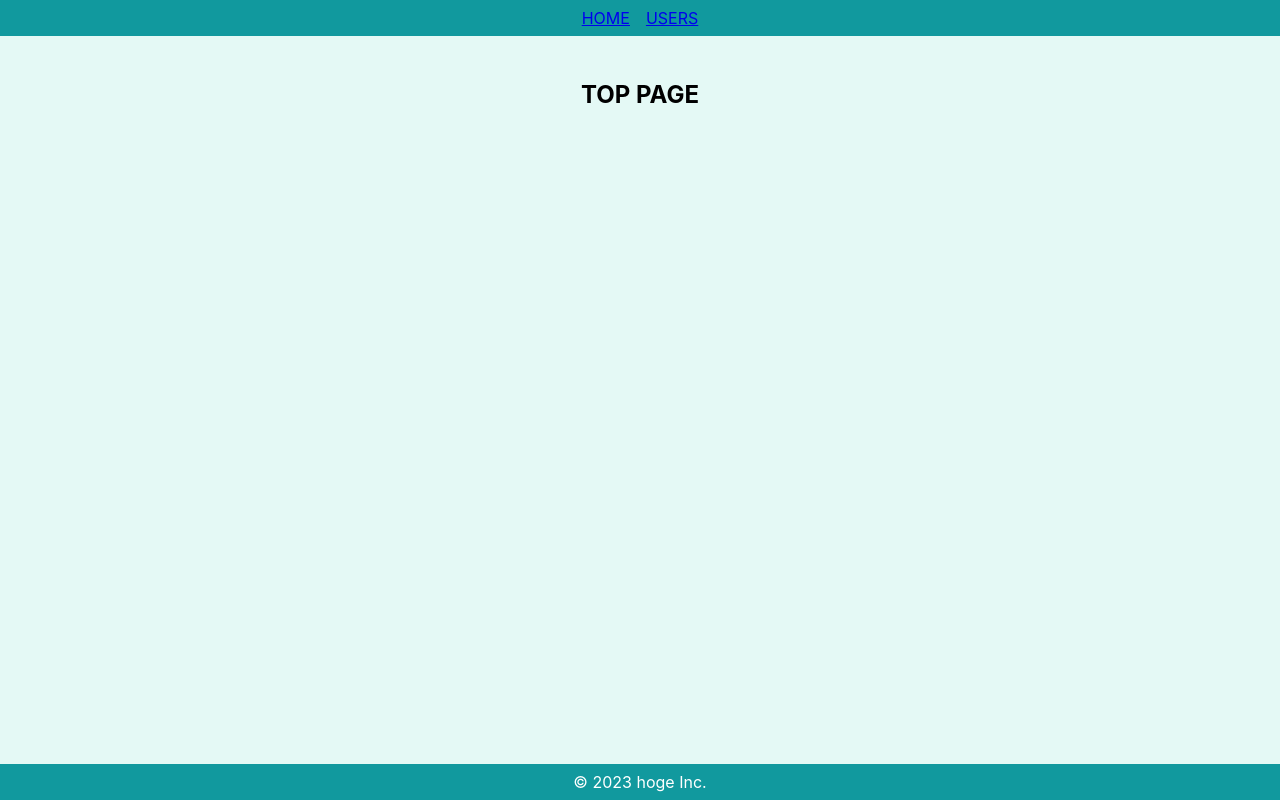
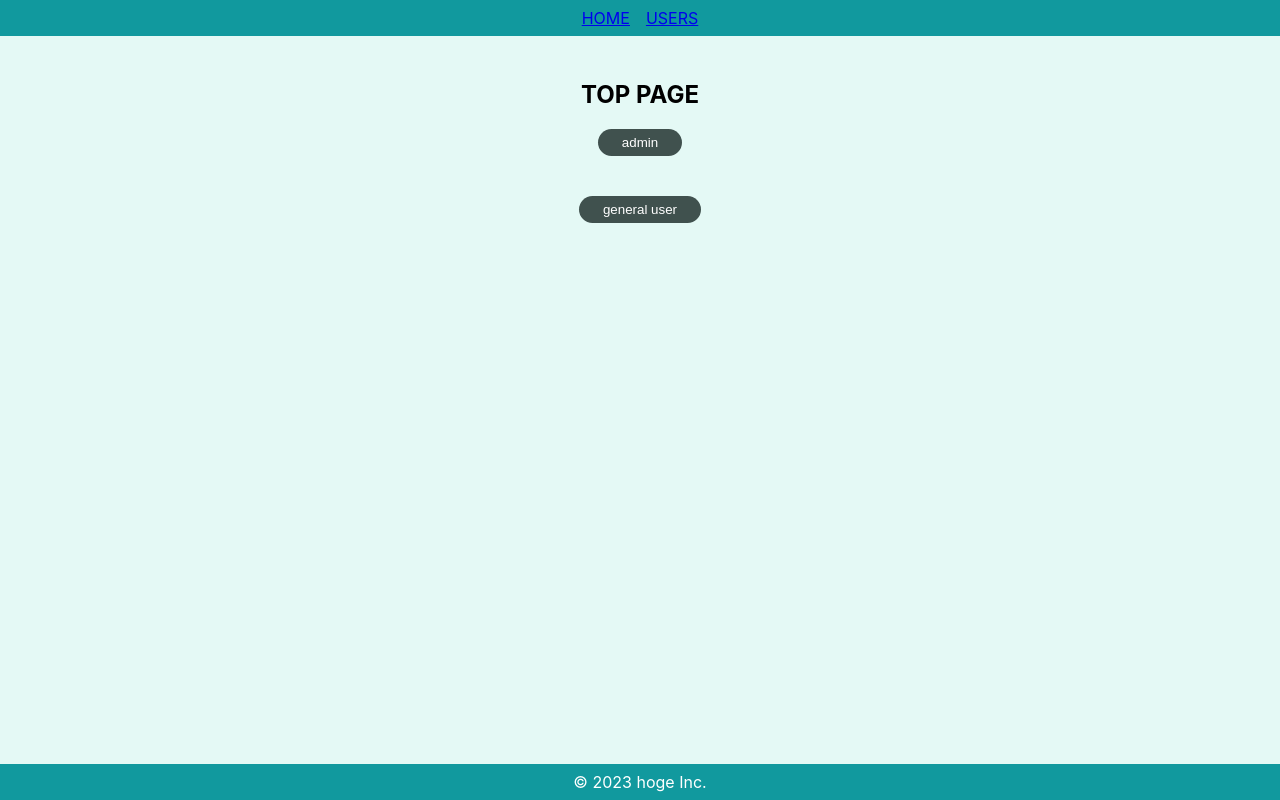
Before and after one commit to JunichiroKohari/react-play, a React (Create React App) app: page / in a window 1280 px wide. Built offline with nearby package versions, Linux system fonts and the light colour scheme.

Commit message:
props bucket relay

```diff
--- a/src/components/atoms/button/BaseButton.jsx
+++ b/src/components/atoms/button/BaseButton.jsx
@@ -1,6 +1,6 @@
 export const BaseButton = (props) => {
-  const { children } = props
+  const { children, onClick } = props
   return (
-    <button className="btn">{children}</button>
+    <button onClick={onClick} className="btn">{children}</button>
   )
 }
--- a/src/components/atoms/button/SecondaryButton.jsx
+++ b/src/components/atoms/button/SecondaryButton.jsx
@@ -1,8 +1,8 @@
 import { BaseButton } from "./BaseButton"
 
 export const SecondaryButton = (props) => {
-  const { children } = props
+  const { children, onClick } = props
   return (
-    <BaseButton className="secondary">{children}</BaseButton>
+    <BaseButton onClick={onClick} className="secondary">{children}</BaseButton>
   )
 }
--- a/src/components/molecules/user/UserIconWithName.jsx
+++ b/src/components/molecules/user/UserIconWithName.jsx
@@ -1,5 +1,5 @@
 export const UserIconWithName = (props) => {
-  const { image, name } = props
+  const { image, name, isAdmin } = props
   return (
     <div className="user-icon-with-name-container">
       <img
@@ -10,6 +10,7 @@ export const UserIconWithName = (props) => {
         src={image}
       />
       <p className="user-name">{name}</p>
+      {isAdmin && <span className="edit-link">edit</span>}
     </div>
   )
 }
--- a/src/components/organisms/user/UserCard.jsx
+++ b/src/components/organisms/user/UserCard.jsx
@@ -2,10 +2,10 @@ import { Card } from "../../atoms/card/Card"
 import { UserIconWithName } from "../../molecules/user/UserIconWithName"
 
 export const UserCard = (props) => {
-  const { user } = props
+  const { user, isAdmin } = props
   return (
     <Card>
-      <UserIconWithName image={user.image} name={user.name} />
+      <UserIconWithName image={user.image} name={user.name} isAdmin={isAdmin} />
       <dl className="profile-dl">
         <dt>メール</dt>
         <dd>{user.email}</dd>
--- a/src/components/pages/Top.jsx
+++ b/src/components/pages/Top.jsx
@@ -1,7 +1,17 @@
+import { SecondaryButton } from '../atoms/button/SecondaryButton'
+import { useHistory } from 'react-router-dom'
+
 export const Top = () => {
+  const history = useHistory()
+  const onClickAdmin = () => history.push({ pathname: "/users", state: { isAdmin: true } })
+  const onClickGeneral = () => history.push({ pathname: "/users", state: { isAdmin: false } })
   return (
     <div className="page-container">
       <h2>TOP PAGE</h2>
+      <SecondaryButton onClick={onClickAdmin}>admin</SecondaryButton>
+      <br />
+      <br />
+      <SecondaryButton onClick={onClickGeneral}>general user</SecondaryButton>
     </div>
   )
 }
--- a/src/components/pages/Users.jsx
+++ b/src/components/pages/Users.jsx
@@ -1,5 +1,6 @@
 import { SearchInput } from '../molecules/SearchInput'
 import { UserCard } from '../organisms/user/UserCard'
+import { useLocation } from 'react-router-dom'
 
 const users = [...Array(10).keys()].map((val) => {
   return {
@@ -16,13 +17,15 @@ const users = [...Array(10).keys()].map((val) => {
 })
 
 export const Users = () => {
+  const { state } = useLocation()
+  const isAdmin = !!state?.isAdmin
   return (
     <div className="page-container">
       <h2>USERS PAGE</h2>
       <SearchInput />
       <div className="user-area">
         {users.map((user) => (
-          <UserCard key={user.id} user={user} />
+          <UserCard key={user.id} user={user} isAdmin={isAdmin} />
         ))}
       </div>
     </div>
--- a/src/index.scss
+++ b/src/index.scss
@@ -82,6 +82,11 @@ code {
         margin: 0;
         color: #40514e;
     }
+    .edit-link {
+        text-decoration: underline;
+        color: #aaa;
+        cursor: pointer;
+    }
 }
 
 .profile-dl {
```
